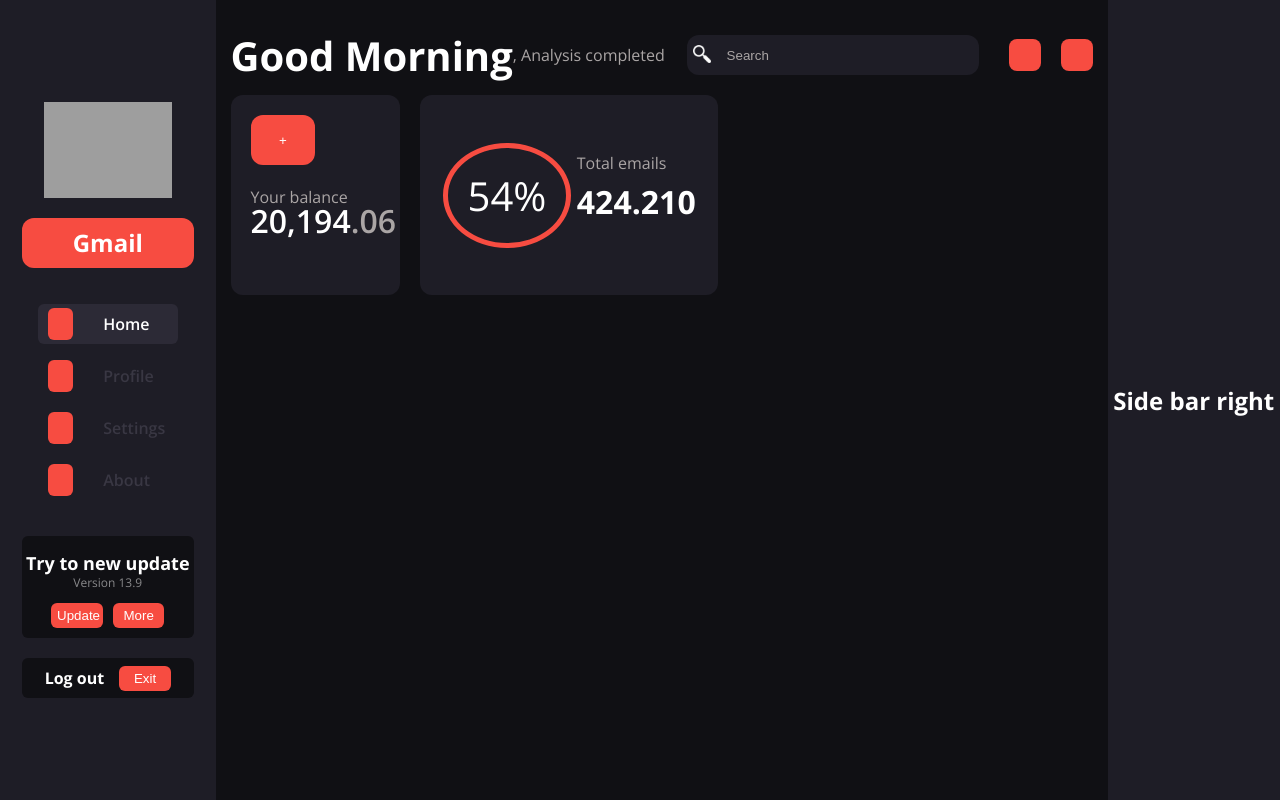
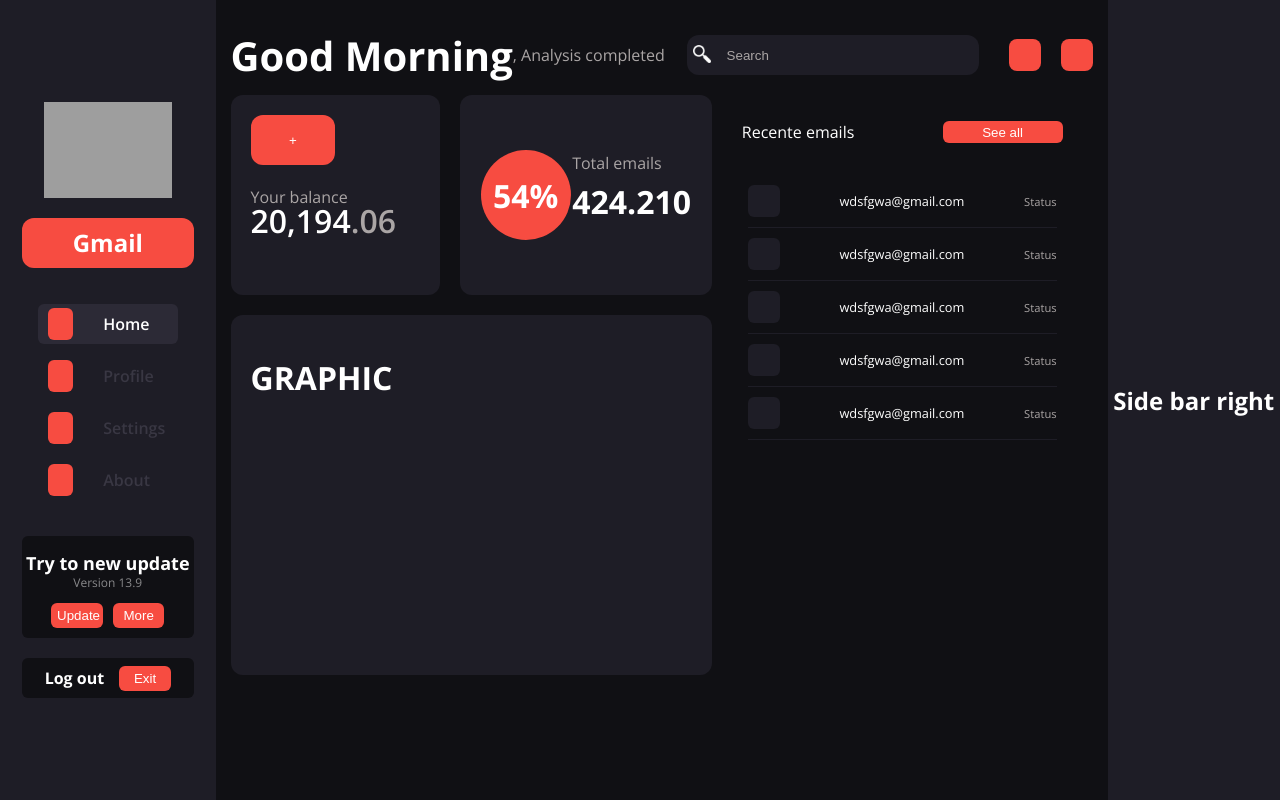
Before and after one commit to WilhamsGomes/dashboard-vue, a Vue app: page / in a window 1280 px wide. Built offline with nearby package versions, Linux system fonts and the light colour scheme; grey boxes are pictures that could not be loaded.

Commit message:
Adicionando conteiners

```diff
--- a/src/components/CardBalance/CardBalance.vue
+++ b/src/components/CardBalance/CardBalance.vue
@@ -26,7 +26,7 @@ export default defineComponent({
 <style scoped>
 
 .balance{
-    width: 15%;
+    width: 40%;
     background-color: #1E1D26;
     height: 20vh;
     border-radius: 12px;
--- a/src/components/CardTotal/CardTotal.vue
+++ b/src/components/CardTotal/CardTotal.vue
@@ -29,17 +29,23 @@ export default defineComponent({
     align-items: center;
     justify-content: space-around;
     background-color: #1E1D26;
-    width: 30%;
+    width: 50%;
     height: 20vh;
     border-radius: 12px;
     padding: 20px;
 }
 
 .percentage{
-    font-size: 2.5rem;
+    display: flex;
+    align-items: center;
+    justify-content: center;
+    width: 50px;
+    height: 50px;
+    font-size: 2rem;
+    font-weight: bold;
     padding: 20px;
-    background-color: transparent;
-    border: 5px solid #F74C41;
+    background-color: #F74C41;
+    /* border: 5px solid #F74C41; */
     border-radius: 50%;
 }
 
--- /dev/null
+++ b/src/components/GraphicBalance/GraphicBalance.vue
@@ -0,0 +1,28 @@
+<template>
+  <div class="graphic">
+    <h1>GRAPHIC</h1>
+  </div>
+</template>
+
+<script lang="ts">
+import { defineComponent } from 'vue'
+export default defineComponent({
+    name:"GraphicBalance",
+    data (){
+        return{
+        }
+    }
+})
+</script>
+
+<style scoped>
+
+.graphic{
+    background-color: #1E1D26;
+    max-width: 100%;
+    height: 40vh;
+    border-radius: 12px;
+    padding: 20px;
+}
+
+</style>
--- /dev/null
+++ b/src/components/RecentEmails/RecenteEmails.vue
@@ -0,0 +1,122 @@
+<template>
+    <div class="emails">
+      <div class="titles">
+        <p>Recente emails</p>
+        <button>See all</button>
+      </div>
+      <ul class="messages">
+        <li class="email">
+            <span> </span>
+            <h4>wdsfgwa@gmail.com</h4>
+            <p>Status</p>
+        </li>
+        <li class="email">
+            <span> </span>
+            <h4>wdsfgwa@gmail.com</h4>
+            <p>Status</p>
+        </li>
+        <li class="email">
+            <span> </span>
+            <h4>wdsfgwa@gmail.com</h4>
+            <p>Status</p>
+        </li>
+        <li class="email">
+            <span> </span>
+            <h4>wdsfgwa@gmail.com</h4>
+            <p>Status</p>
+        </li>
+        <li class="email">
+            <span> </span>
+            <h4>wdsfgwa@gmail.com</h4>
+            <p>Status</p>
+        </li>
+      </ul>
+    </div>
+  </template>
+
+  <script lang="ts">
+  import { defineComponent } from 'vue'
+  export default defineComponent({
+      name:"RecenteEmails",
+      data (){
+          return{
+          }
+      }
+  })
+  </script>
+
+<style scoped>
+
+.emails{
+    width: 40%;
+    height: 50vh;
+    overflow-y: auto;
+    padding: 10px;
+}
+
+.titles{
+    display: flex;
+    align-items: center;
+    justify-content: space-between;
+}
+
+.titles button{
+    border: none;
+    background-color: #F74C41;
+    color: #fff;
+    height: 22px;
+    width: 120px;
+    border-radius: 6px;
+}
+
+.messages{
+    display: flex;
+    justify-content: center;
+    align-items: center;
+    flex-direction: column;
+}
+
+.email{
+    width: 110%;
+    margin-left: -40px;
+    display: flex;
+    align-items: center;
+    justify-content: space-between;
+    border-bottom: 1px solid #1E1D26;
+}
+
+.email span{
+    background-color: #1E1D26;
+    width: 32px;
+    height: 32px;
+    border-radius: 6px;
+}
+
+.email h4{
+    font-size: 0.8rem;
+    font-weight: 400;
+}
+
+.email p{
+    font-size: 0.7rem;
+    color: rgb(170, 165, 165);
+}
+
+/* width */
+::-webkit-scrollbar {
+  width: 3px;
+}
+
+/* Track */
+::-webkit-scrollbar-track {
+  box-shadow: inset 0 0 5px #1E1D26;;
+  border-radius: 10px;
+}
+
+/* Handle */
+::-webkit-scrollbar-thumb {
+  background: #F74C41;
+  border-radius: 10px;
+}
+
+</style>
--- a/src/views/HomeView.vue
+++ b/src/views/HomeView.vue
@@ -1,9 +1,13 @@
 <template>
   <div class="home">
-    <div class="content">
-      <CardBalance/>
-      <CardTotal/>
+    <div class="container">
+      <div class="content">
+        <CardBalance/>
+        <CardTotal/>
+      </div>
+      <GraphicBalance/>
     </div>
+    <RecenteEmails/>
     <h2>{{ $store.state.search }}</h2>
   </div>
 </template>
@@ -12,6 +16,8 @@
 import { defineComponent } from 'vue';
 import CardBalance from "../components/CardBalance/CardBalance.vue";
 import CardTotal from "../components/CardTotal/CardTotal.vue";
+import GraphicBalance from '@/components/GraphicBalance/GraphicBalance.vue';
+import RecenteEmails from "@/components/RecentEmails/RecenteEmails.vue";
 
 export default defineComponent({
   name: 'HomeView',
@@ -22,13 +28,25 @@ export default defineComponent({
   },
   components: {
     CardBalance,
-    CardTotal
+    CardTotal,
+    GraphicBalance,
+    RecenteEmails
   },
 });
 </script>
 
 <style scoped>
 
+.home{
+  display: flex;
+  gap: 20px;
+}
+.container{
+  width: 60%;
+  display: flex;
+  flex-direction: column;
+  gap: 20px;
+}
 .content{
   display: flex;
   align-items: center;
```
